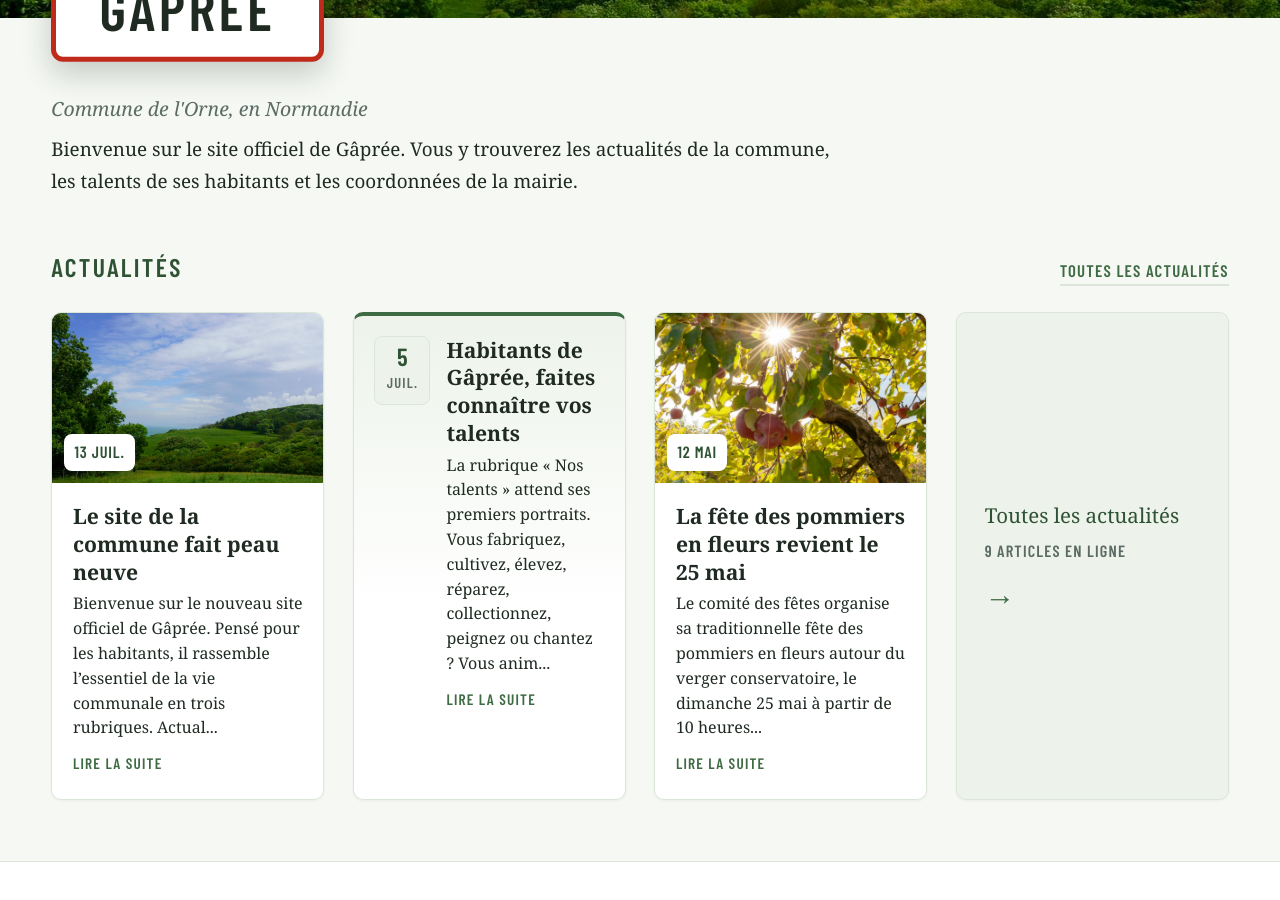
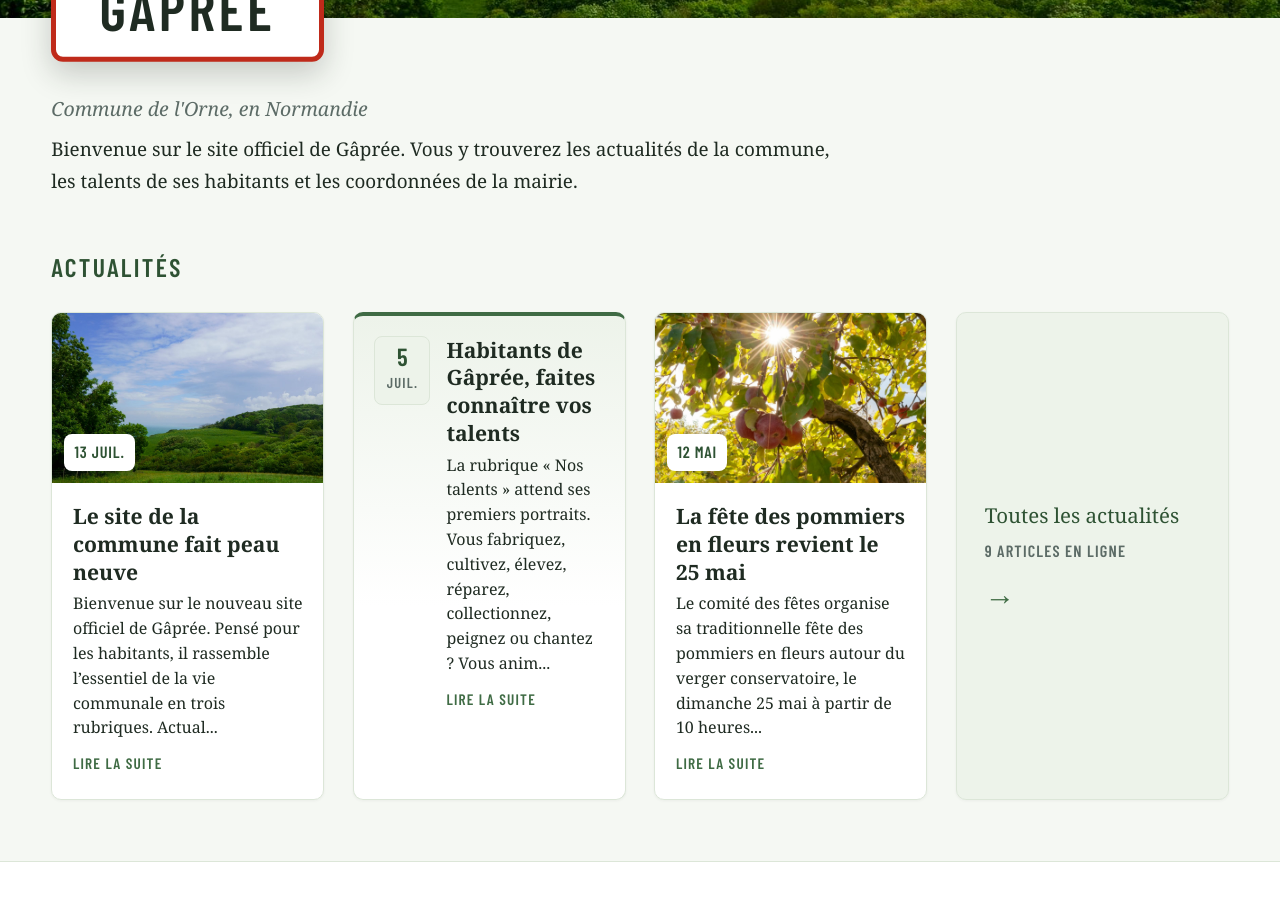
Before and after one commit to davidlotaut/gapree-website, a Jekyll site: the page built from index.html, in a window 1280 px wide and 900 px high, scrolled down 561 px. Built offline with Jekyll 4.4.1, drawn with Linux system fonts in a browser that asks for light colours.

Commit message:
refactor: le lien de rubrique passe par la carte seule
La quatrième carte remplit le rôle du lien « Toutes les actualités » et
« Tous les talents » posé en haut de section : le doublon disparaît.

Co-Authored-By: Claude Opus 5 <noreply@anthropic.com>

```diff
--- a/index.html
+++ b/index.html
@@ -16,7 +16,6 @@ section: accueil
 <section class="section" aria-labelledby="titre-actualites">
   <div class="section-head">
     <h2 class="section-title" id="titre-actualites">Actualités</h2>
-    <a class="section-link" href="{{ '/actualites/' | relative_url }}">Toutes les actualités</a>
   </div>
 
   {% if actus.size > 0 %}
@@ -37,7 +36,6 @@ section: accueil
 <section class="section section--blanche" aria-labelledby="titre-talents">
   <div class="section-head">
     <h2 class="section-title" id="titre-talents">Nos talents</h2>
-    <a class="section-link" href="{{ '/talents/' | relative_url }}">Tous les talents</a>
   </div>
 
   {% if portraits.size > 0 %}
```
